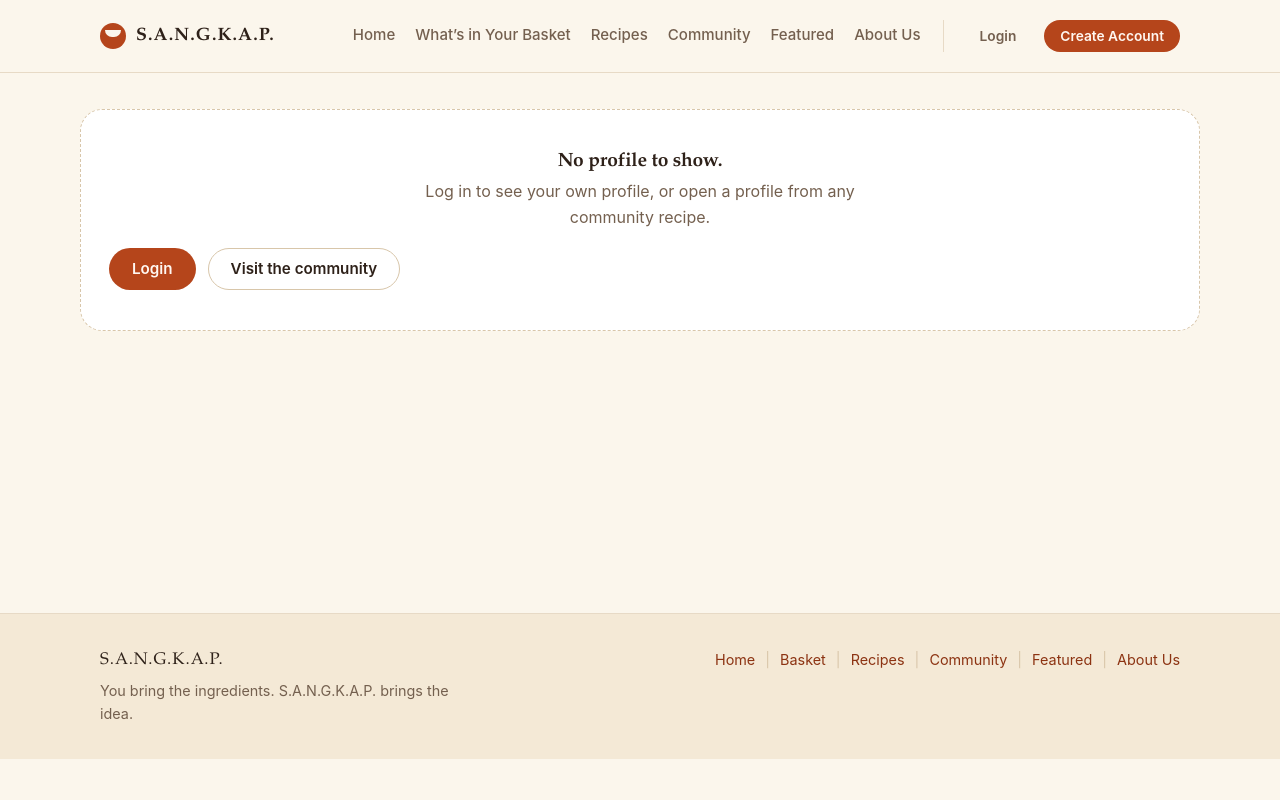
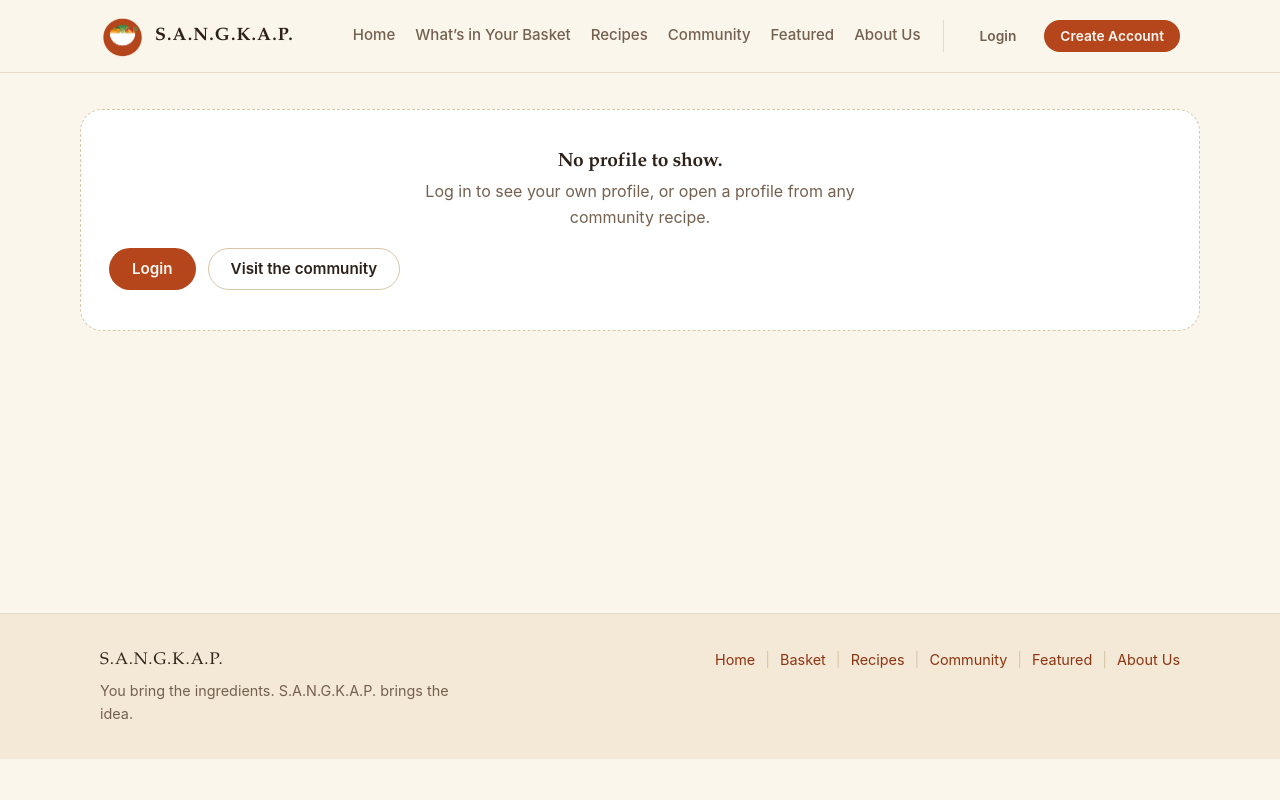
Before and after one commit to Yoshi-ko1/S.A.N.G.K.A.P, a website: page profile.html in a window 1280 px wide. Drawn offline with Linux system fonts and the light colour scheme; no server answers.

Commit message:
Updated logo/favicon to all 11 html files lite changes in css

```diff
--- a/css/style.css
+++ b/css/style.css
@@ -252,12 +252,12 @@ button {
 }
 
 .brand__mark {
-    width: 26px;
-    height: 26px;
-    border-radius: 50%;
-    background: var(--annatto);
-    position: relative;
-    flex-shrink: 0;
+
+    width: 45px;
+    height: 45px;
+    object-fit: contain;
+    display: block;
+
 }
 
 .brand__mark::after {
--- a/profile.html
+++ b/profile.html
@@ -4,6 +4,8 @@
     <meta charset="UTF-8">
     <meta name="viewport" content="width=device-width, initial-scale=1">
     <title>Profile | S.A.N.G.K.A.P.</title>
+    <link rel="icon" type="image/png" href="assets/images/faviconremodellogo.png">
+
     <link rel="stylesheet" href="css/style.css">
 </head>
 <body data-page="profile">
@@ -11,7 +13,7 @@
     <header class="site-header">
         <div class="container nav">
             <a class="brand" href="index.html">
-                <span class="brand__mark" aria-hidden="true"></span>
+                <img src="assets/images/faviconremodellogo.png" alt="S.A.N.G.K.A.P. Logo" class="brand__mark">
                 <span class="brand__name">S.A.N.G.K.A.P.</span>
             </a>
 
```
Also changed, not shown: about.html (+2 -1 lines), basket.html (+2 -1 lines), community.html (+2 -1 lines), featured.html (+3 -1 lines), index.html (+4 -1 lines), login.html (+3 -1 lines), recipe-details.html (+2 -1 lines), recipes.html (+2 -1 lines), register.html (+2 -1 lines), submit-recipe.html (+2 -1 lines), assets/images/faviconremodellogo.png (added).
